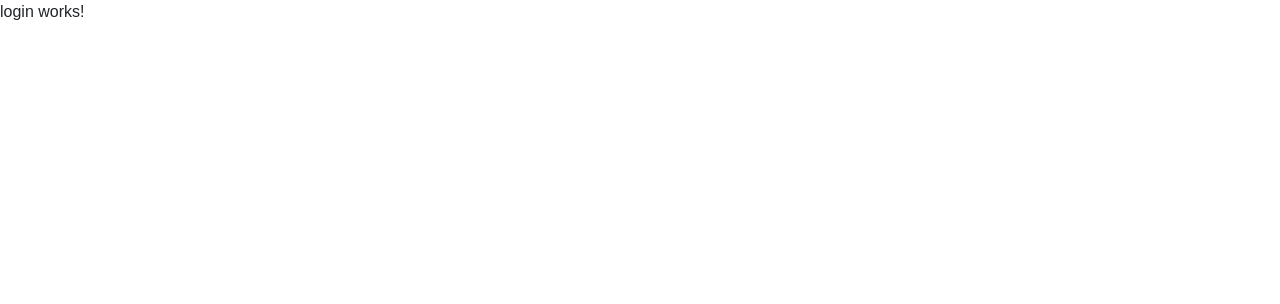
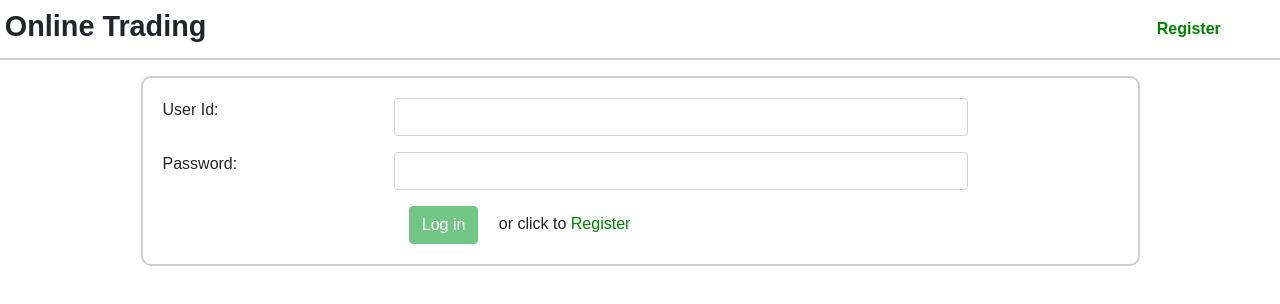
Before and after one commit to rvpandey99/github-yrep95, an Angular app: page /login in a window 1280 px wide. Shown: the top 304 px of the page. Built offline with nearby package versions, Linux system fonts and the light colour scheme.

Commit message:
3 files modified

```diff
--- a/src/app/login/login.component.html
+++ b/src/app/login/login.component.html
@@ -1 +1,38 @@
-<p>login works!</p>
+<!-- Header -->
+<nav>
+  <div class="logo">
+    <span>
+      <strong class="brand">Online Trading</strong>
+    </span>
+  </div>
+  <hr>
+  <div class="nav-items">
+    <a routerLink='/registration'><strong>Register</strong></a>
+  </div>
+  <hr>
+</nav>
+
+<div class="container mt-3">
+  <form [formGroup]="user" (ngSubmit)="onSubmit(user)">
+    <div class="form-group row ">
+      <label for="userId" class="col-md-3">User Id:</label>
+      <input type="text" class="form-control col-md-7" formControlName="userId" id="userId">
+      <span *ngIf="isValid('userId')">User Id is required.</span>
+    </div>
+    <div class="form-group row ">
+      <label for="password" class="col-md-3">Password:</label>
+      <input type="password" class="form-control col-md-7" formControlName="password" id="password">
+      <span *ngIf="isValid('password')">Password should be grater than 6 characters.</span>
+    </div>
+    <div class="row">
+      <div class="col-md-3"></div>
+      <div class="col-md-9">
+          <button [disabled]="!user.valid" type="submit" class="btn btn-success">Log in</button>
+          <span class="ml-3">
+            or click to
+            <a routerLink='/registration'>Register</a>
+          </span>
+      </div>
+    </div>
+  </form>
+</div>
--- a/src/app/login/login.component.scss
+++ b/src/app/login/login.component.scss
@@ -0,0 +1,77 @@
+hr {
+    width: 100%;
+    height: 2px;
+    background-color: #CFCFCF;
+    border: none;
+    margin: 0;
+}
+
+strong {
+    font-weight: 600;
+}
+
+nav > div {
+    // min-height: 50px;
+    padding: 0.3rem;
+}
+
+.brand {
+    font-size: 1.8em;
+}
+
+a {
+    color: green;
+    text-decoration: none;
+}
+.nav-items > a {
+    line-height: 3rem;
+}
+
+a:hover{
+    color:darkorange;
+}
+
+nav {
+    display: grid;
+    justify-items: center;
+    text-align: center;
+}
+@media (min-width: 45rem) {
+    nav {
+        grid-template-rows: none;
+        grid-template-columns: 9fr 1fr;
+        text-align: right;
+        justify-items: start;
+        border-bottom: 2px solid #CFCFCF;
+    }
+    hr {
+        display: none;
+    }
+}
+// .brand {
+//   color:green;
+//   margin: 10px auto;
+//   width: 30%;
+//   text-align: center;
+//   border: 1px solid green;
+//   padding: 10px;
+//   border-radius: 10px;
+// }
+
+// .brand:hover {
+//   background-color: darkorange;
+//   color: white;
+// }
+
+form {
+  margin: auto;
+  width: 90%;
+  border: 2px solid #CFCFCF;
+  border-radius: 10px;
+  padding: 20px;
+}
+
+// button:hover {
+//   background-color: darkorange;
+//   border-color: darkorange;
+// }
--- a/src/app/login/login.component.ts
+++ b/src/app/login/login.component.ts
@@ -1,4 +1,5 @@
 import { Component, OnInit } from '@angular/core';
+import { AbstractControl, FormGroup, FormControl, Validators } from '@angular/forms';
 
 @Component({
   selector: 'app-login',
@@ -6,10 +7,18 @@ import { Component, OnInit } from '@angular/core';
   styleUrls: ['./login.component.scss']
 })
 export class LoginComponent implements OnInit {
+  user:FormGroup;
 
+  isValid(controlName){
+    return this.user.get(controlName).invalid && this.user.get(controlName).touched;
+  }
   constructor() { }
 
   ngOnInit() {
+    this.user = new FormGroup({
+    userId: new FormControl('', [ Validators.required, Validators.minLength(3) ]),
+    password: new FormControl('', [ Validators.required, Validators.minLength(6)]),
+    });
   }
 
 }
```
